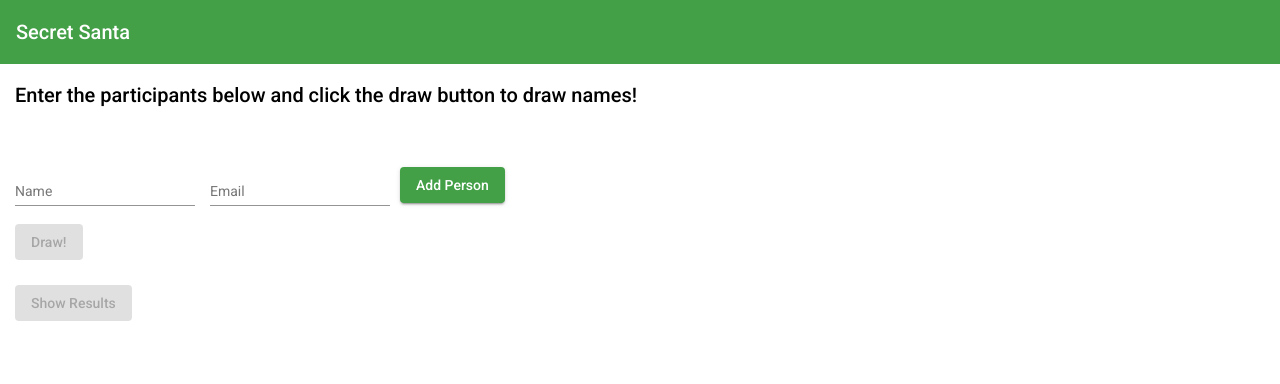
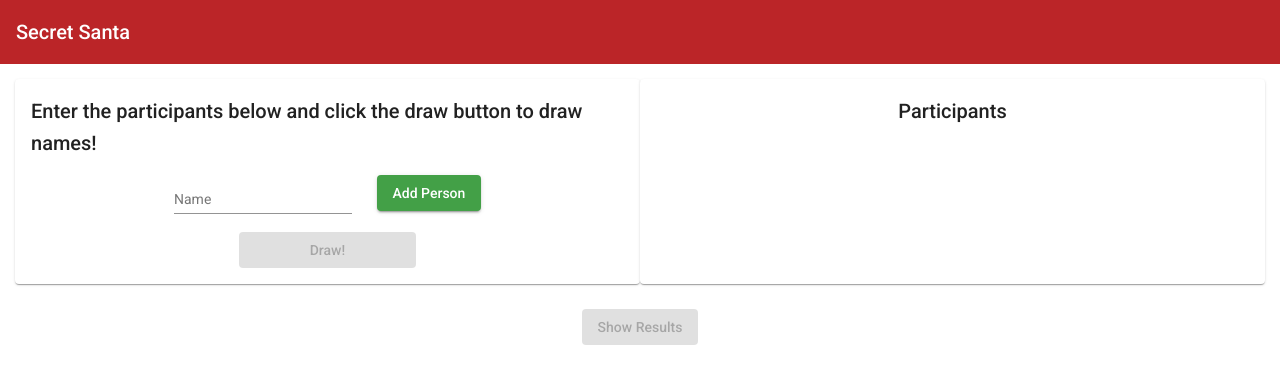
Before and after one commit to MeesterMarcus/secret-santa, an Angular app: page / in a window 1280 px wide. Shown: the top 384 px of the page. Built offline with nearby package versions, Linux system fonts and the light colour scheme.

Commit message:
new layout / build

```diff
--- a/src/app/app.component.html
+++ b/src/app/app.component.html
@@ -1,4 +1,4 @@
-<mat-toolbar color="primary">Secret Santa</mat-toolbar>
+<mat-toolbar style="background-color:#BB2528; color:white;">Secret Santa</mat-toolbar>
 
 
 <router-outlet></router-outlet>
--- a/src/app/name-draw/name-draw.component.html
+++ b/src/app/name-draw/name-draw.component.html
@@ -1,49 +1,61 @@
 <div class="container">
-  <h2>Enter the participants below and click the draw button to draw names!</h2>
+  <div fxLayout="row">
+    <mat-card fxFlex="50">
+      <h2 fxLayoutAlign="center">Enter the participants below and click the draw button to draw names!</h2>
+      <div fxLayout="row" fxLayoutAlign="center">
+        <mat-form-field style="margin-right:15px; width: 30%">
+          <input matInput placeholder="Name" type="text" id="fname" [(ngModel)]="entry.name" name="fname">
+        </mat-form-field>
+        <!--<mat-form-field>-->
+        <!--  <input matInput type="text" placeholder="Email" id="email" [(ngModel)]="entry.email" name="fname">-->
+        <!--</mat-form-field>-->
+        <div style="margin-left: 10px;">
+          <button mat-raised-button color="primary" type="button" (click)="addName()">Add Person</button>
+        </div>
+        <br>
 
-  <div fxLayout="row">
-    <mat-list *ngIf="persons.length > 0">
-      <div mat-subheader>Participants</div>
-      <mat-list-item *ngFor="let person of persons">
-        <mat-icon mat-list-icon>face</mat-icon>
-        <div mat-line>{{person.name}}</div>
-        <div mat-line>{{person.email}}</div>
+      </div>
 
-      </mat-list-item>
-    </mat-list>
-  </div>
+      <div fxLayout="row" fxLayoutAlign="center">
+        <button style="width: 30%" mat-raised-button color="accent" type="button" (click)="drawNames()"
+                [disabled]="isUneven">Draw!
+        </button>
+      </div>
 
-  <br><br>
+    </mat-card>
 
-  <div fxLayout="row">
-    <mat-form-field style="margin-right:15px;">
-      <input matInput placeholder="Name" type="text" id="fname" [(ngModel)]="entry.name" name="fname">
-    </mat-form-field>
-    <mat-form-field>
-      <input matInput type="text" placeholder="Email" id="email" [(ngModel)]="entry.email" name="fname">
-    </mat-form-field>
-    <div style="margin-left: 10px;">
-      <button mat-raised-button color="primary" type="button" (click)="addName()">Add Person</button>
-    </div>
-    <br>
+    <mat-card fxFlex="50">
+      <h2 fxLayoutAlign="center">Participants</h2>
+      <div fxLayout="row" fxLayoutAlign="center">
+        <div *ngIf="persons.length > 0">
+          <mat-card style="width: 100%; text-align: center; margin-top: 8px;" *ngFor="let person of persons">
+            <h3>{{person.name}}</h3>
+            <!--<div mat-line>{{person.email}}</div>-->
+          </mat-card>
+        </div>
+      </div>
+    </mat-card>
 
   </div>
 
-  <div fxLayout="row">
-    <button mat-raised-button color="accent" type="button" (click)="drawNames()" [disabled]="isUneven">Draw!</button>
+  <div>
+    <div fxLayoutAlign="center" style="margin-top:25px; width: 100%">
+      <div>
+        <button mat-raised-button color="primary" [disabled]="!pairs || pairs.length === 0" type="button"
+                (click)="showResults()">{{resultButtonText}}</button>
+      </div>
+
+    </div>
   </div>
 
-  <div fxLayout="row" style="margin-top:25px;">
-    <button mat-raised-button color="primary" [disabled]="!pairs || pairs.length === 0" type="button" (click)="showResults()">{{resultButtonText}}</button>
-  </div>
-
-  <div fxLayout="row" style="margin-top: 15px;">
+  <div style="margin-top: 50px;" fxLayoutAlign="center">
     <div *ngIf="pairs && !resultsHidden">
       <mat-card style="margin-top:5px;" *ngFor="let pair of pairs">
-        <b>{{pair.p1.name}}</b> is assigned <b>{{pair.p2.name}}</b>
+        <h2><b>{{pair.p1.name}}</b> is assigned <b>{{pair.p2.name}}</b></h2>
       </mat-card>
     </div>
   </div>
 
 
+
 </div>
```
Also changed, not shown: 5 other files (tests, documents, lock files or other folders).
